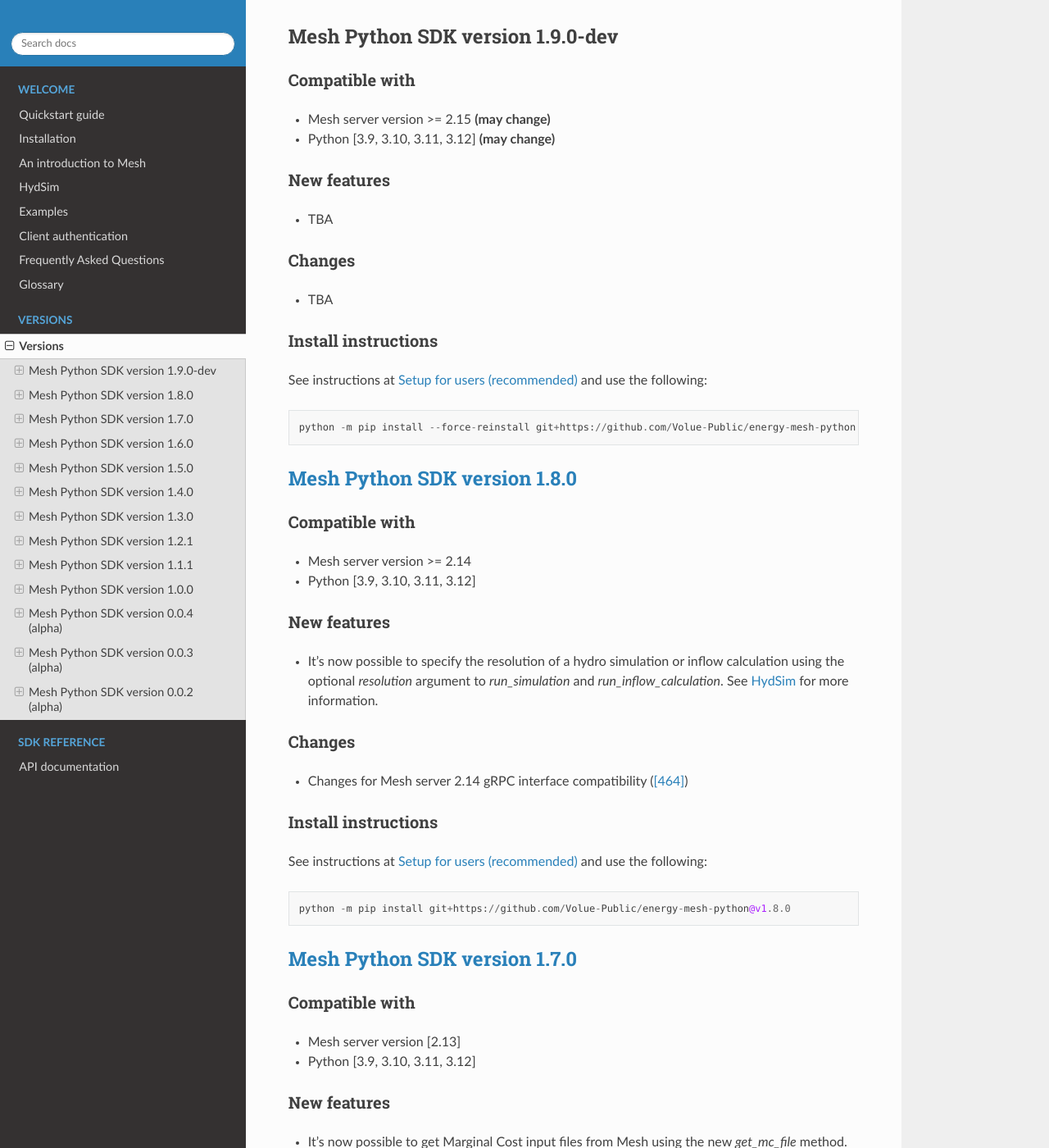
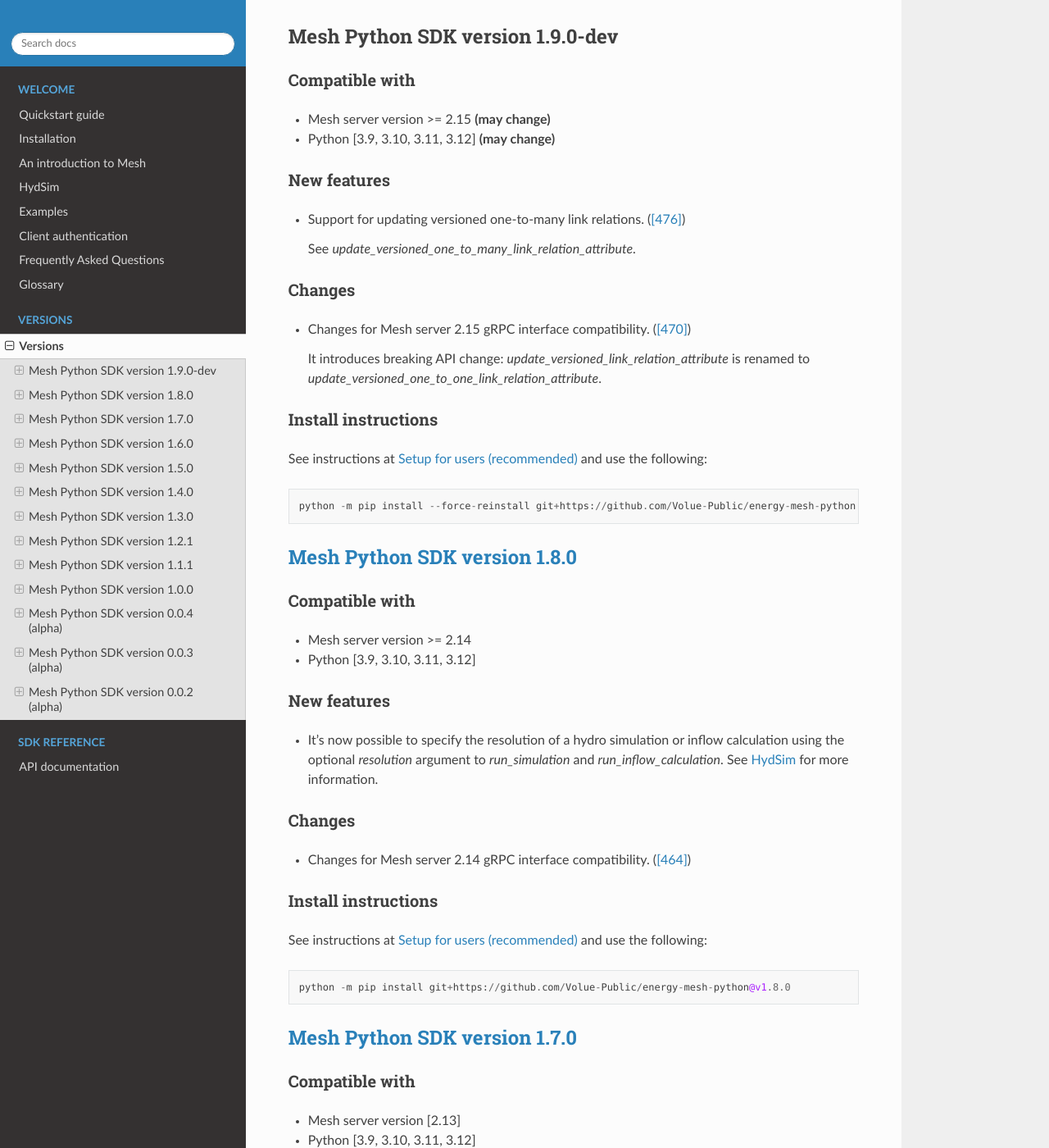
Before and after one commit to Volue-Public/energy-mesh-python, a Sphinx documentation site: the page built from docs/source/versions.rst, in a window 1280 px wide and 1400 px high, scrolled down 204 px. Shown: the whole window at 82% size. Built offline with Sphinx 7.4.7 and the Read the Docs theme 2.0.0, drawn with Linux system fonts in a browser that asks for light colours; some of the changed text lies outside the part shown.

Commit message:
Update versions doc

```diff
--- a/docs/source/versions.rst
+++ b/docs/source/versions.rst
@@ -15,12 +15,17 @@
 New features
 ~~~~~~~~~~~~~~~~~~
 
-- TBA
+- Support for updating versioned one-to-many link relations. (:pull:`476`)
+
+  See `update_versioned_one_to_many_link_relation_attribute`.
 
 Changes
 ~~~~~~~~~~~~~~~~~~
 
-- TBA
+- Changes for Mesh server 2.15 gRPC interface compatibility. (:issue:`470`)
+
+  It introduces breaking API change: `update_versioned_link_relation_attribute`
+  is renamed to `update_versioned_one_to_one_link_relation_attribute`.
 
 Install instructions
 ~~~~~~~~~~~~~~~~~~~~~~~~~~~~~~~~~~~~
@@ -51,7 +56,7 @@
 Changes
 ~~~~~~~~~~~~~~~~~~
 
-- Changes for Mesh server 2.14 gRPC interface compatibility (:issue:`464`)
+- Changes for Mesh server 2.14 gRPC interface compatibility. (:issue:`464`)
 
 Install instructions
 ~~~~~~~~~~~~~~~~~~~~~~~~~~~~~~~~~~~~
@@ -86,7 +91,7 @@
 ~~~~~~~~~~~~~~~~~~
 
 - Handle MIN30 resolution. :pull:`431`
-- Changes for Mesh server 2.13 gRPC interface compatibility (:pull:`427`,
+- Changes for Mesh server 2.13 gRPC interface compatibility. (:pull:`427`,
   :pull:`430`, :pull:`433`, :issue:`384`, :issue:`385`, :issue:`405`, :issue:`423`)
 
 Install instructions
```
